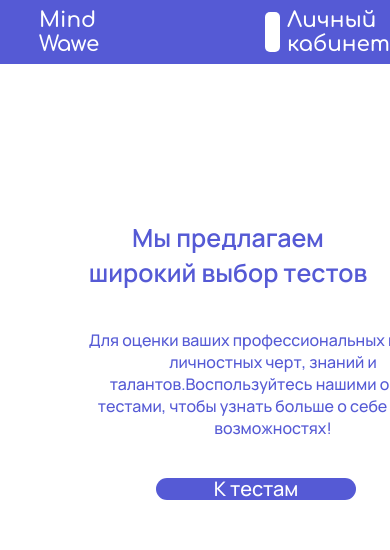
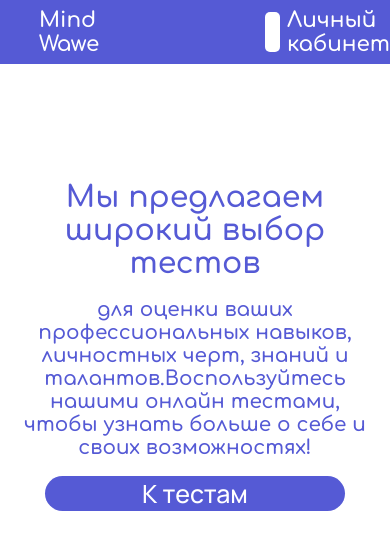
Before and after one commit to visstt/Mind-Wawe, a React (Create React App) app: page / in a window 390 px wide. Shown: the top 550 px of the page. Built offline with nearby package versions, Linux system fonts and the light colour scheme.

Commit message:
fix main page

```diff
--- a/src/components/All_tests_page/tests.jsx
+++ b/src/components/All_tests_page/tests.jsx
@@ -3,7 +3,7 @@ import { Link } from 'react-router-dom';
 import Test_container from './Test_container';
 function Tests() {
     return(
-        <div className="main">
+        <>
 
             <Link to="/Create_test_page"><button className='button_tests_page'>Создать тест</button></Link>
 
@@ -14,7 +14,7 @@ function Tests() {
                     <Test_container/>
                 </div>
 
-        </div>
+        </>
     )
     }
 
--- a/src/components/Main_page/Main/Main.css
+++ b/src/components/Main_page/Main/Main.css
@@ -6,61 +6,51 @@
     width: 100%;
 }
 
+a{
+    text-decoration: none;
+}
 
-.wrapper{
+.main{
     display: flex;
-    flex-direction: column;
-    position: relative;
-    height: calc(100vh - 100px);
-    width: 100%;
-    margin: 0 auto;
-    overflow: hidden;
+    flex-direction: row;
 }
 
 .photo{
-    position: absolute;
-    height: 100%;
-    width: auto;
-}
-.text h1{
-    display: flex;
-    justify-content: center;
-    margin-left: 50%;
-    margin-top: 10%;
-    color: #555AD5;
-    font-size: calc(16px + (16 + 16 * 0.7) * ((100vw - 320px) / 1280));
-    max-width: 700px;
-    text-align: center;
-    font-family: Manrope;
+    max-width: 50%;
 }
 
-.text h2{
-    display: flex;
-    justify-content: center;
-    margin-left: 50%;
-    margin-top: 5%;
-    color: #555AD5;
-    font-size: calc(5px + (16 + 16 * 0.7) * ((100vw - 320px) / 1280));
-    max-width: 40%;
-    text-align: center;
-    font-family: Manrope;
-    font-weight: 500;
+.photo img{
+    height: 100%;
 }
 
-a{
-    text-decoration: none;
+.text_container{
+    margin-top: 10%;
+    max-width: 45%;
+    text-align: center;
+    justify-content: center;
+    align-items: center;
 }
+.text_container h1{
+
+    font-size: 50px;
+    margin-bottom: 5%;
+    font-weight: 1000;
+    color: #555AD5;
+}
+
+.text_container h2{
+
+    font-size: 40px;
+    color: #555AD5;
+}
+
 .button_main_page{
-    display: flex;
-    justify-content: center;
-    margin-left: 64%;
     margin-top: 5%;
     width: 300px;
     background-color: #555AD5;
     border: none;
     border-radius: 30px;
-    height: 7%;
-    align-items: center;
+    height: 8%;
     color: white;
     font-family: Manrope;
     font-size: 25px;
@@ -68,91 +58,47 @@ a{
 }
 
 
-/* Tablet */
-@media (min-width: 650px) and (max-width: 849px){
-    h1 {
-     font-size: calc(20px + (16 + 16 * 0.7) * ((100vw - 320px) / 1280));
+@media (max-width: 1440px) {
 
-    }
-    .photo{
-        margin-top: 10%;
-        width: 450px;
-        height: 450px;
+.text_container h1{
+    font-size: 40px;
+}
+
+.text_container h2{
+    font-size: 30px;
+}
+}
+
+@media (max-width: 900px) {
+
+    .text_container h1{
+        font-size: 30px;
     }
 
-    .text{
-        margin-top: 25%;
-        margin-left: 35%;
-        max-width: 300px;
+    .text_container h2{
+        font-size: 20px;
     }
     .button_main_page{
-        margin-left: 76%;
-        height: 5%;
-        width: 150px;
-        font-size: 15px;
-    }
-    .text h2{
-        max-width: 100%;
-    }
-   }
-
-
-/* Laptop */
-@media (min-width: 1000px) and (max-width: 1480px){
-    .photo{
-        margin-top: 5%;
-        width: 650px;
-        height: 650px;
-    }
-    .text{
-        margin-top: 10%;
-        margin-left: 25%;
-        max-width: 500px;
-    }
-    .button_main_page{
-        margin-left: 76%;
-        height: 6%;
-        width: 200px;
-        font-size: 20px;
-    }
-
-    .text h2{
-        max-width: 100%;
+        height: auto;
     }
 }
 
-
-/* Mobile */
-@media (max-width: 649px) {
+@media (max-width: 500px) {
     .photo{
         display: none;
     }
-    .wrapper h1{
-        margin-left: 0;
+    .main{
+        justify-content: center;
         margin-top: 20%;
     }
-    .text{
-        margin-right: 50%;
-        margin-top: 20%;
+    .text_container{
+        max-width: 90%;
     }
-    .button_main_page{
-        margin-top: 10%;
-        margin-left: 40%;
-        height: 6%;
-        width: 200px;
+    .text_container h1{
+        font-size: 30px;
+    }
+
+    .text_container h2{
         font-size: 20px;
     }
-
-    .text h2{
-        margin-top: 10%;
-        max-width: 100%;
-        font-size: 16px;
-        margin-left: 20%;
     }
-    .text h1{
-        font-size: 25px;
-        width: 300px;
-        margin-left: 20%;
-
-    }
-}
--- a/src/components/Main_page/Main/Main.jsx
+++ b/src/components/Main_page/Main/Main.jsx
@@ -4,15 +4,19 @@ import { Link } from 'react-router-dom';
 function Main() {
 return(
     <div className="main">
-        <div className="wrapper">
-            <img src={main_photo} alt="" className='photo'/>
-            <div className="text">
-               <h1>Мы предлагаем широкий выбор тестов</h1>
-               <h2>Для оценки ваших профессиональных навыков, личностных черт, знаний и талантов.Воспользуйтесь нашими онлайн тестами, чтобы узнать больше о себе и своих возможностях!</h2>
-               <Link to="/All_tests_page"><button className='button_main_page'>К тестам</button></Link>
-            </div>
 
+        <div className="photo">
+            <img src={main_photo} alt="" />
         </div>
+
+        <div className="text_container">
+
+            <h1><strong>Мы предлагаем широкий выбор тестов</strong></h1>
+            <h2>для оценки ваших профессиональных навыков, личностных черт, знаний и талантов.Воспользуйтесь нашими онлайн тестами, чтобы узнать больше о себе и своих возможностях!</h2>
+
+            <Link to="/All_tests_page"><button className='button_main_page'>К тестам</button></Link>
+        </div>
+
     </div>
 )
 }
```
